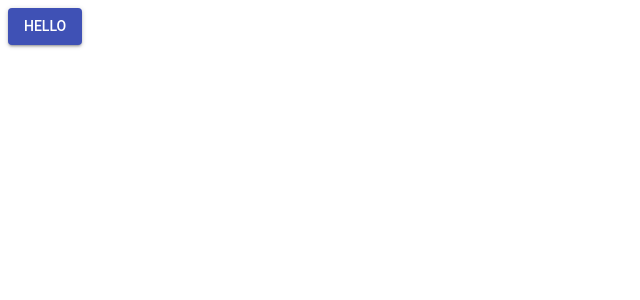
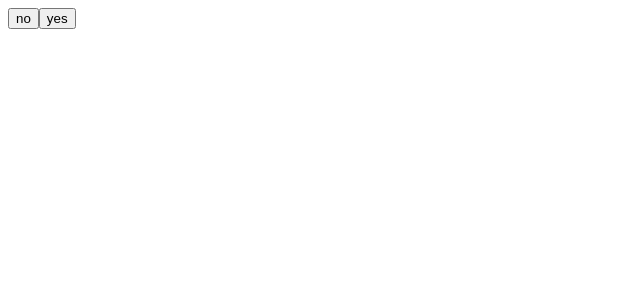
Before and after one commit to NisLox/ReactJsTest, a React app: page / in a window 1280 px wide. Shown: the top 300 px of the page, without its empty margins (0-640 px from the left). Built offline with nearby package versions, Linux system fonts and the light colour scheme.

Commit message:
two buttons with paramaters

```diff
--- a/App.js
+++ b/App.js
@@ -1,10 +1,13 @@
 import React, { Component } from 'react';
-import Hello from './Hello';
+import ButtonComponent from './Hello'
 
 class App extends Component{
    render(){
       return(
-         <Hello />
+         <div>
+            <ButtonComponent text="no" />
+            <ButtonComponent text="yes" />
+         </div>
       );
    }
 }
--- a/Hello.js
+++ b/Hello.js
@@ -1,15 +1,16 @@
 import React from 'react';
-import Button from '@material-ui/core/Button';
+import PropTypes from 'prop-types';
 
-function hi() {
-        return (
-            <Button variant="contained" color="primary" onClick={hiOnClick}>
-                hello
-            </Button>
-        )
+const ButtonComponent = (props) => {
+    const handleClick = () => {
+        console.log(props.text)
+    };
+
+    return (
+        <button onClick={handleClick}>
+            {props.text}
+        </button>
+    )
 }
 
-function hiOnClick(){
-    console.log("hi");
-}
-export default hi;
+export default ButtonComponent;
--- a/package.json
+++ b/package.json
@@ -24,6 +24,7 @@
     "@material-ui/core": "^3.5.1",
     "babel-preset-es2015": "^6.24.1",
     "babel-preset-stage-2": "^6.24.1",
+    "prop-types": "^15.6.2",
     "react": "^16.6.3",
     "react-dom": "^16.6.3",
     "webpack": "^4.25.1",
```
